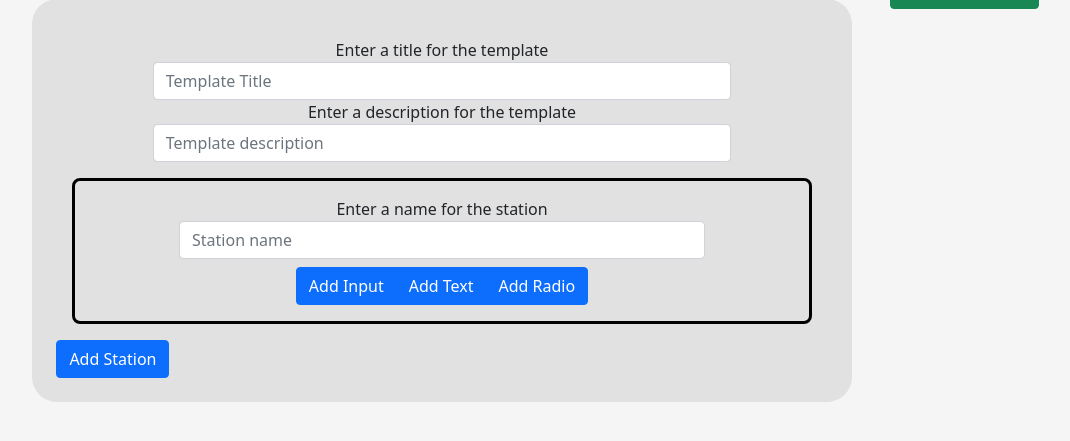
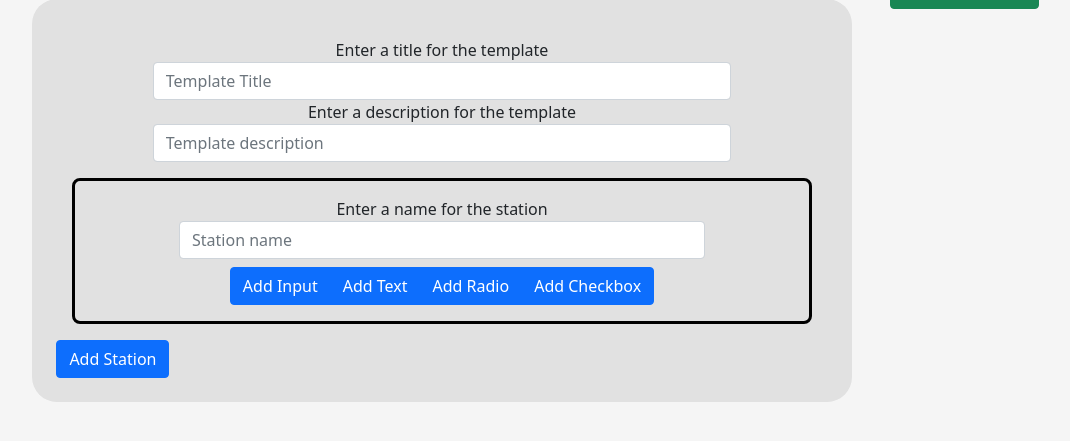
Before and after one commit to parzival0152/Final, a Flask app: page /templates/0 in a window 1280 px wide. Shown: the part 109-550 px from the top of the page, without its empty margins (198-1268 px from the left). Run offline with Flask 2, Linux system fonts and the light colour scheme; the visitor is signed in with stand-in values (Sample User, id 1); some libraries are stand-ins or nearby versions.

Commit message:
checkboxes done

```diff
--- a/static/scripts/index.js
+++ b/static/scripts/index.js
@@ -66,12 +66,27 @@ function checkValidityTemplate(data) {
 
             //validate radio
             if (field.type == 'radio') {
+                if (field.prompt.length == 0) {
+                    warnings.push(`Station #${index}: Radio prompt can't be empty`)
+
+                }
                 if (field.options.length <= 1) {
                     warnings.push(`Station #${index}: Radio must have at-least two (2) options`);
 
                 }
             }
 
+            //validate checkbox
+            if (field.type == 'checkbox') {
+                if (field.prompt.length == 0) {
+                    warnings.push(`Station #${index}: Checkbox prompt can't be empty`)
+
+                }
+                if (field.options.length == 0) {
+                    warnings.push(`Station #${index}: Checkbox must have at-least one (1) option`);
+
+                }
+            }
         })
 
     });
@@ -104,6 +119,12 @@ function checkValidityDocument(data, stage) {
             }
         }
 
+        if (field.type == 'checkbox') {
+            if (field.chosen.length == 0) {
+                warnings.push("You must choose at-least one option in the checkbox")
+
+            }
+        }
     })
     return warnings
 }
--- a/static/scripts/tempCreateVue.js
+++ b/static/scripts/tempCreateVue.js
@@ -73,6 +73,15 @@ const app = new Vue({
                 held: ''
             })
         },
+        add_checkbox_to_station(station) {
+            station.fields.push({
+                type: "checkbox",
+                options: [],
+                prompt:"",
+                chosen: [],
+                held: ''
+            })
+        },
         add_to_field(field) {
             if(field.held == ''){
                 return false
--- a/templates/templateMaker.html
+++ b/templates/templateMaker.html
@@ -71,11 +71,27 @@
                                 </div>
                             </div>
                         </div>
+                        <div class="w-75" v-if="field.type == 'checkbox'">
+                            <label>Enter a prompt for the user</label>
+                            <input type="text" v-model="field.prompt" class="form-control mb-1" value="" placeholder="User Prompt" required>
+                            <div class="border" v-for="(option,index) in field.options">
+                                <input type="checkbox" :id="option" :value="option" v-model="field.chosen" disabled>
+                                <label class="mx-3">[[option]]</label>
+                                <button class="btn btn-danger btn-sm" @click="remove_from_field(field,index)">-</button>
+                            </div>
+                            <div class="input-group mb-3">
+                                <input type="text" v-model="field.held" placeholder="Add to checkbox options" class="form-control"  @keypress.enter="add_to_field(field)">
+                                <div class="input-group-append">
+                                  <button class="btn btn-success" @click="add_to_field(field)">+</button>
+                                </div>
+                            </div>
+                        </div>
                     </div>
                     <div class="btn-group mt-2">
                         <button class="btn btn-primary" @click="add_input_to_station(station)">Add Input</button>
                         <button class="btn btn-primary" @click="add_text_to_station(station)">Add Text</button>
                         <button class="btn btn-primary" @click="add_radio_to_station(station)">Add Radio</button>
+                        <button class="btn btn-primary" @click="add_checkbox_to_station(station)">Add Checkbox</button>
                     </div>
                 </div>
             </div>
```
Also changed, not shown: templates/documentview.html (+7 -0 lines), templates/templateview.html (+7 -0 lines), test.db.
